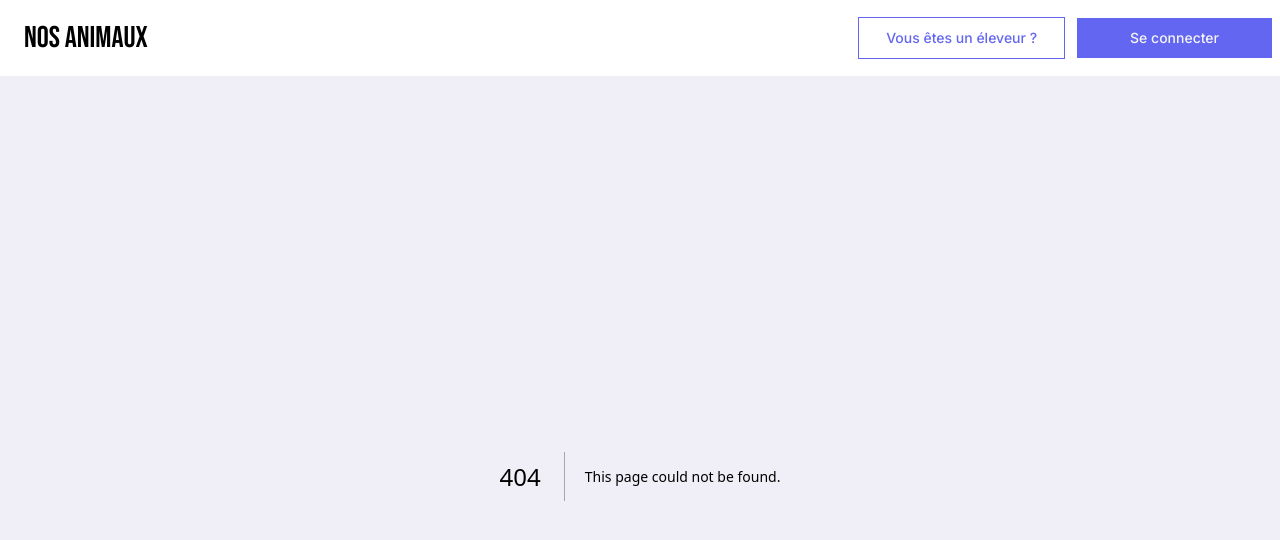
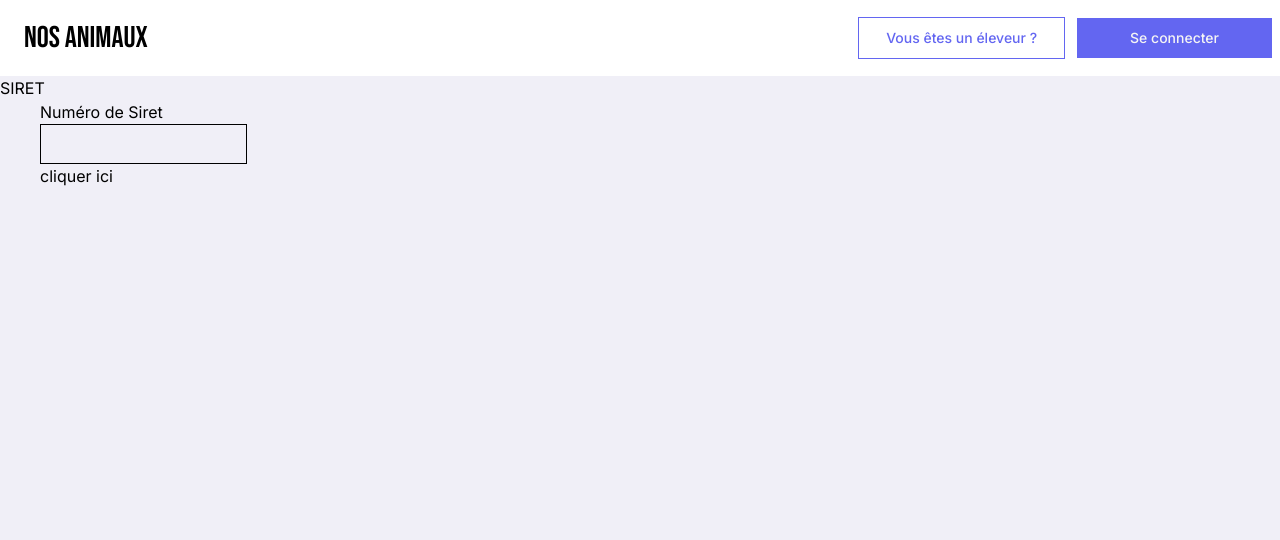
Before and after one commit to EmyLD/pets-app, a Next.js app: page /search in a window 1280 px wide. Before the commit this address had no page. Shown: the top 540 px of the page. Built offline with nearby package versions, Linux system fonts and the light colour scheme.

Commit message:
première essai

```diff
--- /dev/null
+++ b/app/search/page.tsx
@@ -0,0 +1,16 @@
+import SiretInput from "@/components/profile/SiretInput"
+
+export default function Search (){
+
+
+    return (
+
+
+        <div>
+        <h1>SIRET</h1>
+        <SiretInput/>
+
+        </div>
+
+    )
+}
--- /dev/null
+++ b/components/profile/SiretInput.tsx
@@ -0,0 +1,49 @@
+"use client";
+import verifySiret from "@/lib/verifySiret";
+import { Input } from "@/components/ui/input"
+
+import { useState } from "react";
+
+export default function SiretInput() {
+  const [siret, setSiret] = useState<string>("");
+
+  // const siret = "12345678901234";  // Remplacez par le numéro de SIRET à tester
+  const apiKey = "3fe4b20d-fdef-3511-adb0-6b14630a1d44"; // Remplacez par votre clé API obtenue sur le portail de l'Insee
+
+
+
+  return (
+    <div className="grid grid-cols-12 ml-10">
+        <div className="col-span-2">
+
+      <label htmlFor="siret">Numéro de Siret</label>
+      <Input
+        type="text"
+        id="siret"
+        onChange={(e) => {
+          setSiret(e.target.value);
+        }}
+      />
+      <button
+        onClick={() => { verifySiret(siret, apiKey).then((result) => {
+            if (result) {
+              console.log("SIRET valide :");
+              console.log(result);
+            } else {
+              console.log("Numéro de SIRET invalide ou problème d'authentification.");
+            }
+          });
+            console.log(siret);
+            console.log(apiKey);
+
+
+        }}
+      >
+        cliquer ici
+      </button>
+        </div>
+      <br />
+      <p>{siret}</p>
+    </div>
+  );
+}
--- /dev/null
+++ b/lib/verifySiret.ts
@@ -0,0 +1,23 @@
+import axios from 'axios';
+
+export default async function verifySiret(siret: string, apiKey: string): Promise<any> {
+    const url = `https://api.insee.fr/entreprises/sirene/V3/siret/${siret}`;
+    const headers = {
+        'Authorization': `Bearer ${apiKey}`
+    };
+
+    try {
+        const response = await axios.get(url, { headers });
+        console.log(response.data);
+
+        return response.data;
+    } catch (error) {
+        if (axios.isAxiosError(error) && error.response) {
+            console.error('Error:', error.response.status, error.response.statusText);
+            return null;
+        } else {
+            console.error('Unexpected Error:', error);
+            return null;
+        }
+    }
+}
--- a/package.json
+++ b/package.json
@@ -14,6 +14,8 @@
     "@radix-ui/react-dialog": "^1.1.1",
     "@radix-ui/react-label": "^2.1.0",
     "@radix-ui/react-slot": "^1.1.0",
+    "@types/axios": "^0.14.0",
+    "axios": "^1.7.2",
     "class-variance-authority": "^0.7.0",
     "clsx": "^2.1.1",
     "lucide-react": "^0.404.0",
```
Also changed, not shown: 1 other file (tests, documents, lock files or other folders).
